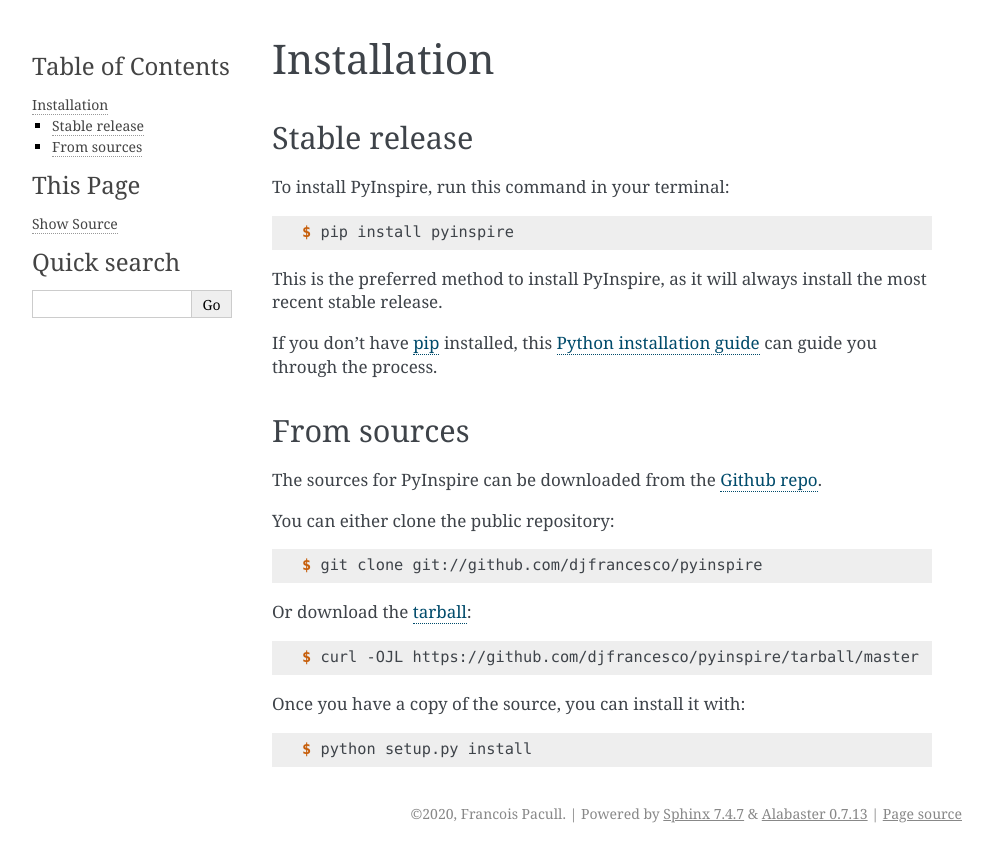
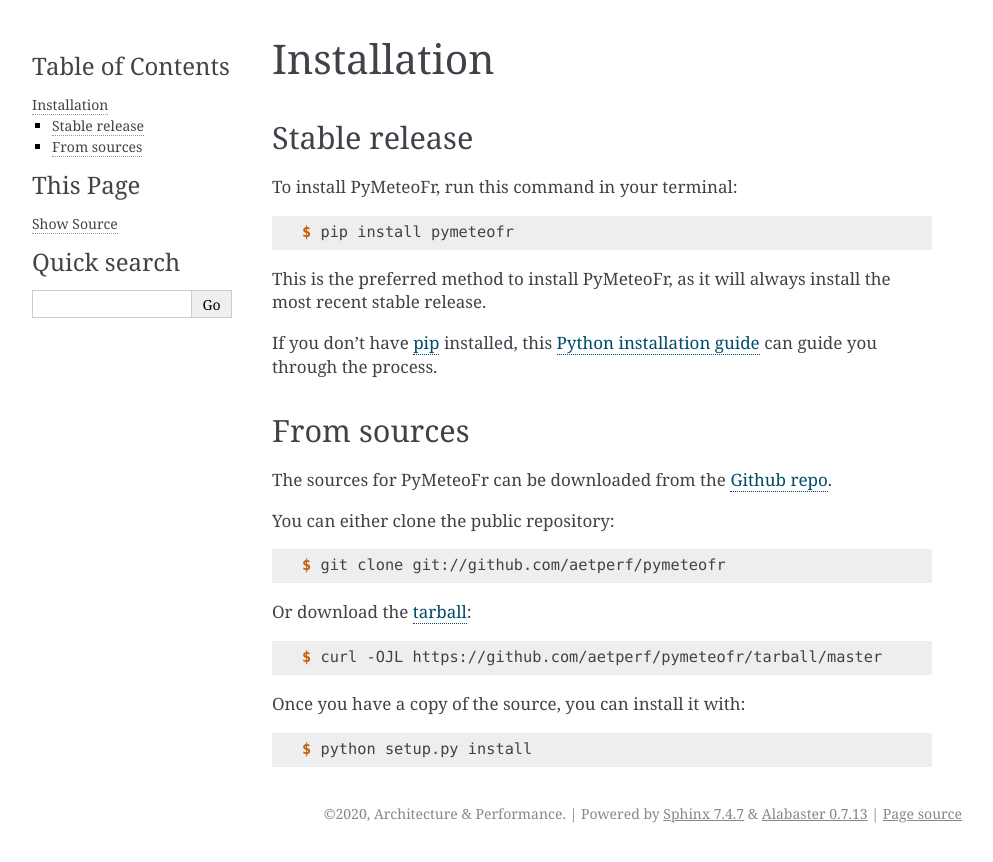
Before and after one commit to aetperf/pymeteofr, a Sphinx documentation site: the page built from docs/installation.rst, in a window 1280 px wide. Shown: the top 862 px of the page, without its empty margins (148-1141 px from the left). Built offline with Sphinx 7.4.7, drawn with Linux system fonts in a browser that asks for light colours; pages that are not in the unit, such as notebooks, are missing from menus; the version number is read from the project's files by our own code.

Commit message:
renaming

```diff
--- a/docs/conf.py
+++ b/docs/conf.py
@@ -1,6 +1,6 @@
 #!/usr/bin/env python
 #
-# pyinspire documentation build configuration file, created by
+# pymeteofr documentation build configuration file, created by
 # sphinx-quickstart on Fri Jun  9 13:47:02 2017.
 #
 # This file is execfile()d with the current directory set to its
@@ -21,7 +21,7 @@
 import sys
 sys.path.insert(0, os.path.abspath('..'))
 
-import pyinspire
+import pymeteofr
 
 # -- General configuration ---------------------------------------------
 
@@ -46,8 +46,8 @@
 master_doc = 'index'
 
 # General information about the project.
-project = 'PyInspire'
-copyright = "2020, Francois Pacull"
+project = 'PyMeteoFr'
+copyright = "2020, Architecture & Performance"
 author = "Francois Pacull"
 
 # The version info for the project you're documenting, acts as replacement
@@ -55,9 +55,9 @@
 # the built documents.
 #
 # The short X.Y version.
-version = pyinspire.__version__
+version = pymeteofr.__version__
 # The full version, including alpha/beta/rc tags.
-release = pyinspire.__version__
+release = pymeteofr.__version__
 
 # The language for content autogenerated by Sphinx. Refer to documentation
 # for a list of supported languages.
@@ -100,7 +100,7 @@
 # -- Options for HTMLHelp output ---------------------------------------
 
 # Output file base name for HTML help builder.
-htmlhelp_basename = 'pyinspiredoc'
+htmlhelp_basename = 'pymeteofrdoc'
 
 
 # -- Options for LaTeX output ------------------------------------------
@@ -127,8 +127,8 @@
 # (source start file, target name, title, author, documentclass
 # [howto, manual, or own class]).
 latex_documents = [
-    (master_doc, 'pyinspire.tex',
-     'PyInspire Documentation',
+    (master_doc, 'pymeteofr.tex',
+     'PyMeteoFr Documentation',
      'Francois Pacull', 'manual'),
 ]
 
@@ -138,8 +138,8 @@
 # One entry per manual page. List of tuples
 # (source start file, name, description, authors, manual section).
 man_pages = [
-    (master_doc, 'pyinspire',
-     'PyInspire Documentation',
+    (master_doc, 'pymeteofr',
+     'PyMeteoFr Documentation',
      [author], 1)
 ]
 
@@ -150,10 +150,10 @@
 # (source start file, target name, title, author,
 #  dir menu entry, description, category)
 texinfo_documents = [
-    (master_doc, 'pyinspire',
-     'PyInspire Documentation',
+    (master_doc, 'pymeteofr',
+     'PyMeteoFr Documentation',
      author,
-     'pyinspire',
+     'pymeteofr',
      'One line description of project.',
      'Miscellaneous'),
 ]
--- a/docs/index.rst
+++ b/docs/index.rst
@@ -1,4 +1,4 @@
-Welcome to PyInspire's documentation!
+Welcome to PyMeteoFr's documentation!
 ======================================
 
 .. toctree::
--- a/docs/installation.rst
+++ b/docs/installation.rst
@@ -8,13 +8,13 @@
 Stable release
 --------------
 
-To install PyInspire, run this command in your terminal:
+To install PyMeteoFr, run this command in your terminal:
 
 .. code-block:: console
 
-    $ pip install pyinspire
+    $ pip install pymeteofr
 
-This is the preferred method to install PyInspire, as it will always install the most recent stable release.
+This is the preferred method to install PyMeteoFr, as it will always install the most recent stable release.
 
 If you don't have `pip`_ installed, this `Python installation guide`_ can guide
 you through the process.
@@ -26,19 +26,19 @@
 From sources
 ------------
 
-The sources for PyInspire can be downloaded from the `Github repo`_.
+The sources for PyMeteoFr can be downloaded from the `Github repo`_.
 
 You can either clone the public repository:
 
 .. code-block:: console
 
-    $ git clone git://github.com/djfrancesco/pyinspire
+    $ git clone git://github.com/aetperf/pymeteofr
 
 Or download the `tarball`_:
 
 .. code-block:: console
 
-    $ curl -OJL https://github.com/djfrancesco/pyinspire/tarball/master
+    $ curl -OJL https://github.com/aetperf/pymeteofr/tarball/master
 
 Once you have a copy of the source, you can install it with:
 
@@ -47,5 +47,5 @@
     $ python setup.py install
 
 
-.. _Github repo: https://github.com/djfrancesco/pyinspire
-.. _tarball: https://github.com/djfrancesco/pyinspire/tarball/master
+.. _Github repo: https://github.com/aetperf/pymeteofr
+.. _tarball: https://github.com/aetperf/pymeteofr/tarball/master
--- a/docs/usage.rst
+++ b/docs/usage.rst
@@ -2,6 +2,6 @@
 Usage
 =====
 
-To use PyInspire in a project::
+To use PyMeteoFr in a project::
 
-    import pyinspire
+    import pymeteofr
```
Also changed, not shown: 2 other files.
